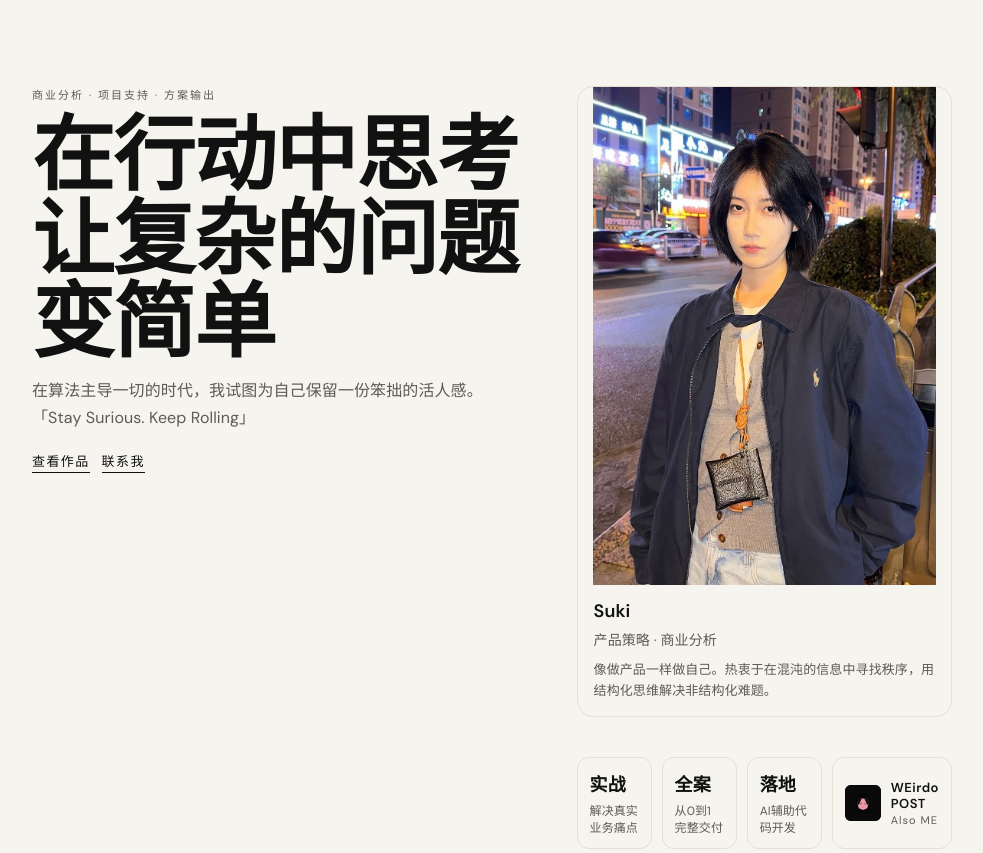
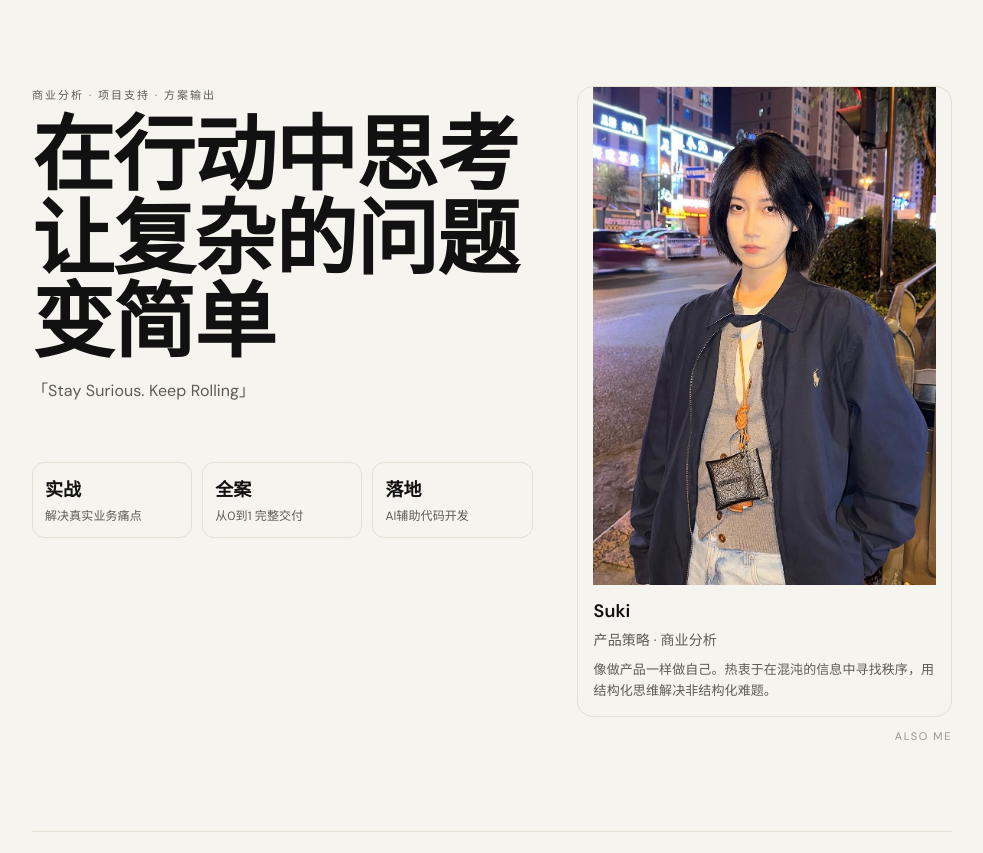
Before and after one commit to 09877a-droid/my-portfolio, a plain HTML site: page index.html in a window 1280 px wide. Shown: the part 62-915 px from the top of the page, without its empty margins (148-1131 px from the left). Drawn offline with Linux system fonts and the light colour scheme.

Commit message:
Refine homepage hero layout

```diff
--- a/css/style.css
+++ b/css/style.css
@@ -95,7 +95,12 @@ img{max-width:100%;display:block}
   display:grid;
   grid-template-columns: 1.2fr .9fr;
   gap: 44px;
-  align-items:start;
+  align-items:stretch;
+}
+.hero__left,
+.hero__right{
+  display:flex;
+  flex-direction:column;
 }
 .eyebrow{
   margin:0 0 12px;
@@ -150,6 +155,11 @@ img{max-width:100%;display:block}
 }
 .hero__cta{display:flex; gap:12px; align-items:center; margin-bottom: 22px}
 .hero__meta{display:flex; gap:8px; flex-wrap:wrap}
+.hero__metrics{
+  margin-top: 118px;
+  grid-template-columns: repeat(3, 1fr);
+  align-items: stretch;
+}
 
 /* Buttons */
 .btn{
@@ -195,6 +205,24 @@ img{max-width:100%;display:block}
 .profile__name{margin:0; font-weight:700}
 .profile__role{margin:6px 0 0; color:var(--muted); font-size:14px}
 .profile__note{margin:10px 0 0; color:var(--muted); font-size:13px; line-height:1.65}
+.hero__easter{
+  display:inline-block;
+  align-self:flex-end;
+  margin-top: 12px;
+  margin-left: 0;
+  margin-right: 0;
+  font-size: 11px;
+  letter-spacing: 1.6px;
+  text-transform: uppercase;
+  color: rgba(17,17,17,.42);
+  padding:0;
+  background: transparent;
+  border:0;
+  transition: color 180ms ease, opacity 180ms ease;
+}
+.hero__easter:hover{
+  color: rgba(17,17,17,.7);
+}
 
 /* Metrics */
 .metrics{
@@ -219,9 +247,10 @@ img{max-width:100%;display:block}
   border-top:none;
   margin-top:0;
   padding:0;
+  height:0;
 }
 .section--stack{
-  margin-top:-24px;
+  margin-top:-48px;
 }
 .footer-dark-section{
   margin-top:-16px;
@@ -503,6 +532,7 @@ img{max-width:100%;display:block}
 /* Responsive */
 @media (max-width: 980px){
   .hero__grid{grid-template-columns: 1fr}
+  .hero__metrics{margin-top: 40px}
   .about__grid{grid-template-columns: 1fr}
   .metrics{grid-template-columns: 1fr 1fr}
   .workcard{grid-template-columns: 1fr}
@@ -512,7 +542,9 @@ img{max-width:100%;display:block}
   .roadmap{grid-template-columns: 1fr}
 }
 @media (max-width: 520px){
+  .hero__metrics{margin-top: 28px}
   .metrics{grid-template-columns: 1fr}
+  .hero__easter{margin-left: 0}
   .grid4{grid-template-columns: 1fr}
   .snapshot{grid-template-columns: 1fr}
 }
--- a/index.html
+++ b/index.html
@@ -43,14 +43,22 @@
           </h1>
 
 
-          <p class="hero__about" data-i18n-html data-en="✨ In an algorithmic world, I choose to remain imperfectly human.">
-            在算法主导一切的时代，我试图为自己保留一份笨拙的活人感。<br />
+          <p class="hero__about" data-i18n-html data-en="Stay Surious. Keep Rolling">
             「Stay Surious. Keep Rolling」
           </p>
-
-          <div class="hero__cta">
-            <a class="btn btn--primary" href="#work" data-i18n data-en="View Work">查看作品</a>
-            <a class="btn btn--ghost" href="#contact" data-i18n data-en="Contact">联系我</a>
+          <div class="metrics hero__metrics" aria-label="关键数据">
+            <div class="metric">
+              <div class="metric__num" data-i18n data-en="Practical Impact">实战</div>
+              <div class="metric__label" data-i18n-html data-en="Solving real-world<br>business challenges">解决真实业务痛点</div>
+            </div>
+            <div class="metric">
+              <div class="metric__num" data-i18n data-en="End-to-end">全案</div>
+              <div class="metric__label" data-i18n-html data-en="Full delivery<br>from 0 to 1">从0到1 完整交付</div>
+            </div>
+            <div class="metric">
+              <div class="metric__num" data-i18n data-en="Implementation">落地</div>
+              <div class="metric__label" data-i18n-html data-en="AI-assisted development<br>and execution">AI辅助代码开发</div>
+            </div>
           </div>
 
         </div>
@@ -66,41 +74,7 @@
               </p>
             </div>
           </div>
-
-          <div class="metrics" aria-label="关键数据" style="grid-template-columns: repeat(4, 1fr);">
-            <div class="metric">
-              <div class="metric__num" data-i18n data-en="Practical Impact">实战</div>
-              <div class="metric__label" data-i18n-html data-en="Solving real-world<br>business challenges">解决真实业务痛点</div>
-            </div>
-            <div class="metric">
-              <div class="metric__num" data-i18n data-en="End-to-end">全案</div>
-              <div class="metric__label" data-i18n-html data-en="Full delivery<br>from 0 to 1">从0到1 完整交付</div>
-            </div>
-            <div class="metric">
-              <div class="metric__num" data-i18n data-en="Implementation">落地</div>
-              <div class="metric__label" data-i18n-html data-en="AI-assisted development<br>and execution">AI辅助代码开发</div>
-            </div>
-            <a href="projects/weirdo-gallery/index.html" class="metric" style="display:inline-flex; align-items:center; gap:10px; text-decoration:none; color:inherit; transition:border-color 180ms ease, box-shadow 180ms ease; padding:12px; border:1px solid var(--line); border-radius:12px; cursor:pointer;" onmouseover="this.style.borderColor='#111';this.style.boxShadow='0 4px 16px rgba(0,0,0,0.08)'" onmouseout="this.style.borderColor='var(--line)';this.style.boxShadow='none'">
-              <svg viewBox="0 0 60 60" width="36" height="36" style="flex-shrink:0; border-radius:6px; background:#0a0a0a;">
-                <rect width="60" height="60" fill="#0a0a0a" rx="4" />
-                <g transform="translate(30, 30) scale(0.35)">
-                  <path d="M-30,0 L-35,-20 L-15,-45 L15,-45 L35,-20 L30,0 L35,45 L-35,45 Z" fill="#050505" />
-                  <path d="M-22,-22 L-26,5 L-20,25 L0,33 L20,25 L26,5 L22,-22 Z" fill="#f098a8" />
-                  <path d="M-15,3 L-10,-2 L-5,3 L-10,6 Z" fill="white" stroke="black" stroke-width="0.8" />
-                  <circle cx="-10" cy="3" r="2.5" fill="black" />
-                  <path d="M5,4 L10,-1 L15,4 L10,7 Z" fill="white" stroke="black" stroke-width="0.8" />
-                  <circle cx="10" cy="4" r="2.5" fill="black" />
-                  <path d="M-5,20 L0,23 L5,20" fill="none" stroke="#d07888" stroke-width="2" stroke-linecap="round" />
-                  <path d="M-27,-28 L-5,-25 L-20,10 L-27,6 Z" fill="#121212" />
-                  <path d="M27,-28 L5,-25 L20,10 L27,6 Z" fill="#121212" />
-                </g>
-              </svg>
-              <div>
-                <div style="font-size:13px; font-weight:600; letter-spacing:0.5px; line-height:1.2;">WEirdo POST</div>
-                <div style="font-size:11px; color:var(--muted); letter-spacing:1px; margin-top:4px; line-height:1;" data-i18n data-en="Also ME">Also ME</div>
-              </div>
-            </a>
-          </div>
+          <a href="projects/weirdo-gallery/index.html" class="hero__easter" data-i18n data-en="Also ME">Also ME</a>
         </div>
       </div>
     </section>
```
